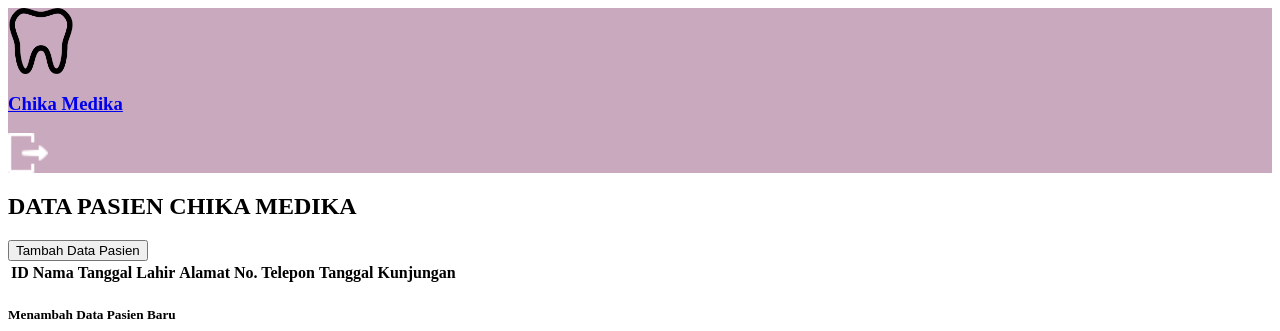
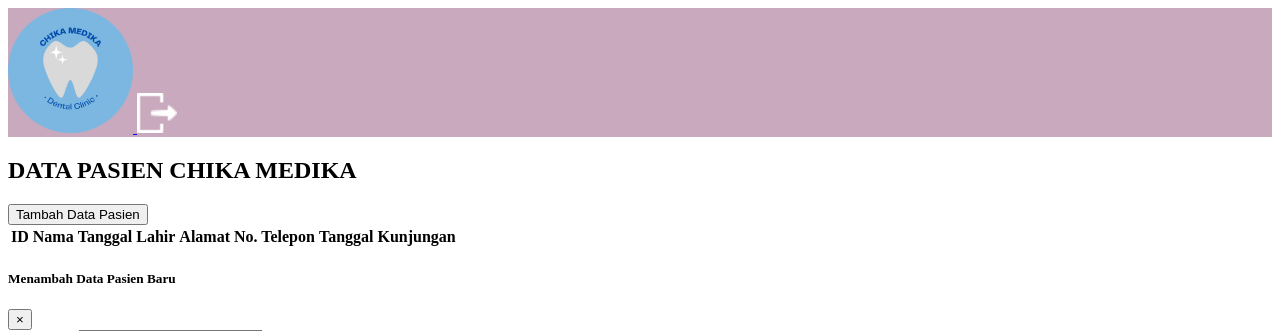
Before and after one commit to aliefardhi/Sistem-Pendataan-Pasien-Chika-Medika, a CodeIgniter app: a page that uses application/views/Home/index.php in a window 1280 px wide. Shown: the top 331 px of the page. Run offline with CodeIgniter, Linux system fonts and the light colour scheme; data that the repository does not hold is empty.

Commit message:
Update Logo

```diff
--- a/application/views/Home/index.php
+++ b/application/views/Home/index.php
@@ -10,8 +10,7 @@
   <nav class="navbar navbar-dark bg-dark" style="background-image: url('./asset/bg.png');">
     <div class="container-fluid">
       <a class="navbar-brand" href="#">
-        <img class="invert" src="./asset/icons/tooth (1).png" alt="logo" width="66" height="66" class="d-inline-block align-text-top">
-        <h3 class="d-inline-block align-text-top"> Chika Medika </h3>
+        <img src="./asset/icons/logo.png" alt="logo" width="125" height="125" class="d-inline-block align-text-top">
       </a>
 			<a class="navbar-brand" href="<?php echo base_url('landing/logout');?>" onclick="return confirm('Anda yakin ingin logout?');" >
         <img src="./asset/icons/export.png" alt="logo" width="40" height="40" class="d-inline-block align-text-top">
```
Also changed, not shown: asset/icons/logo.png (added).
